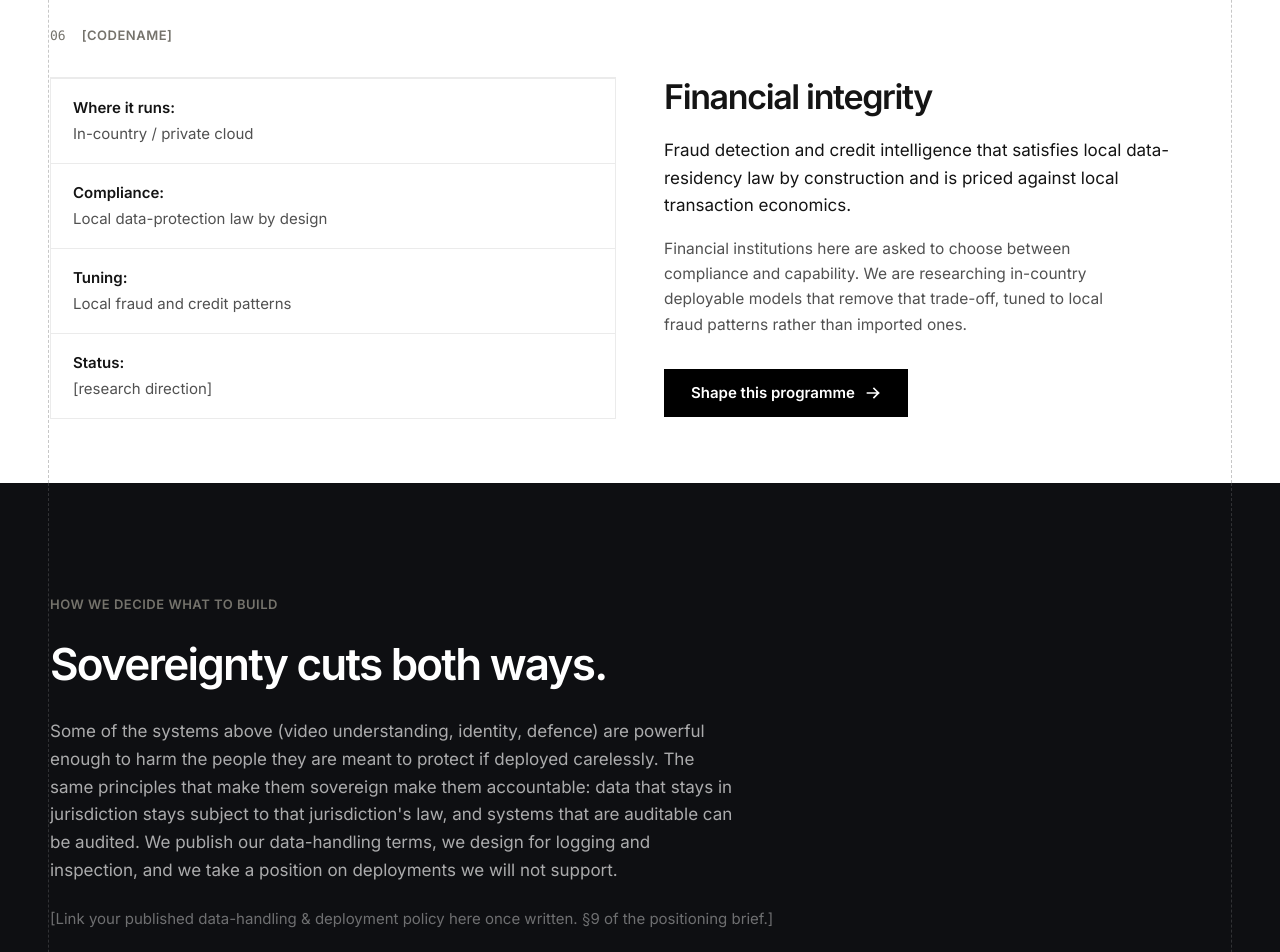
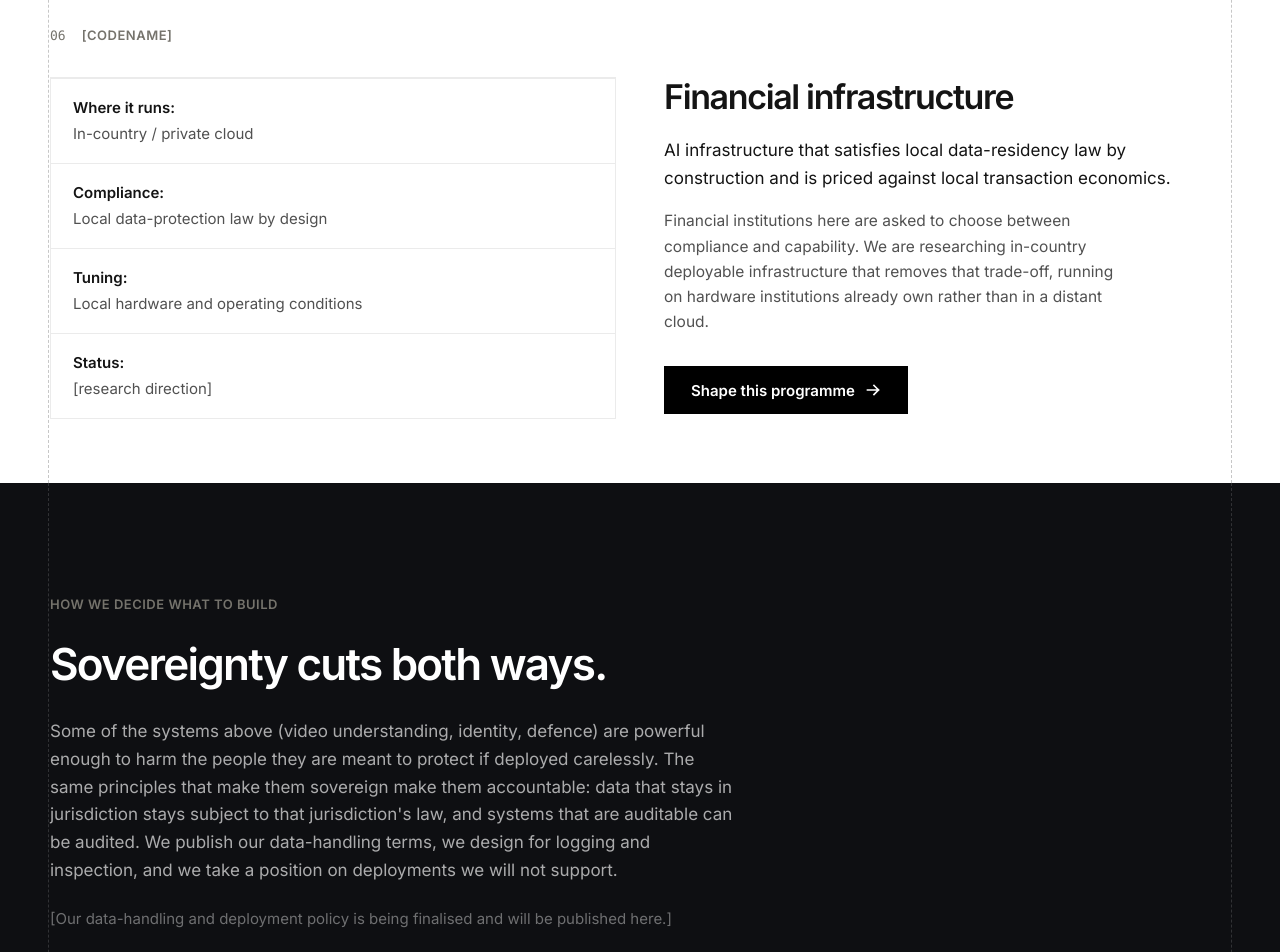
Before and after one commit to DavyCode/oragonlabs, a Next.js app: page /products in a window 1280 px wide. Shown: the part 3900-4852 px from the top of the page. Built offline with nearby package versions, Linux system fonts and the light colour scheme; no server answers.

Commit message:
add: financial product corrects

```diff
--- a/app/products/page.tsx
+++ b/app/products/page.tsx
@@ -8,7 +8,7 @@ import { Arrow } from "@/components/Icons";
 export const metadata: Metadata = pageMetadata({
   title: "Products",
   description:
-    "The research directions Oragonlabs is building toward: intelligent video systems, assistive technology, identity infrastructure, defence and public safety, clinical support and financial integrity.",
+    "The research directions Oragonlabs is building toward: intelligent video systems, assistive technology, identity infrastructure, defence and public safety, clinical support and financial infrastructure.",
   path: "/products",
 });
 
@@ -93,15 +93,15 @@ const PRODUCTS = [
   {
     n: "06",
     codename: "[codename]",
-    title: "Financial integrity",
+    title: "Financial infrastructure",
     summary:
-      "Fraud detection and credit intelligence that satisfies local data-residency law by construction and is priced against local transaction economics.",
+      "AI infrastructure that satisfies local data-residency law by construction and is priced against local transaction economics.",
     detail:
-      "Financial institutions here are asked to choose between compliance and capability. We are researching in-country deployable models that remove that trade-off, tuned to local fraud patterns rather than imported ones.",
+      "Financial institutions here are asked to choose between compliance and capability. We are researching in-country deployable infrastructure that removes that trade-off, running on hardware institutions already own rather than in a distant cloud.",
     specs: [
       ["Where it runs", "In-country / private cloud"],
       ["Compliance", "Local data-protection law by design"],
-      ["Tuning", "Local fraud and credit patterns"],
+      ["Tuning", "Local hardware and operating conditions"],
       ["Status", "[research direction]"],
     ],
   },
@@ -220,8 +220,8 @@ export default function ProductsPage() {
                 take a position on deployments we will not support.
               </p>
               <p className="mt-6 text-[15px] text-white/40">
-                [Link your published data-handling &amp; deployment policy here
-                once written. §9 of the positioning brief.]
+                [Our data-handling and deployment policy is being finalised and
+                will be published here.]
               </p>
             </Reveal>
           </div>
```
Also changed, not shown: 1 other file (tests, documents, lock files or other folders).
